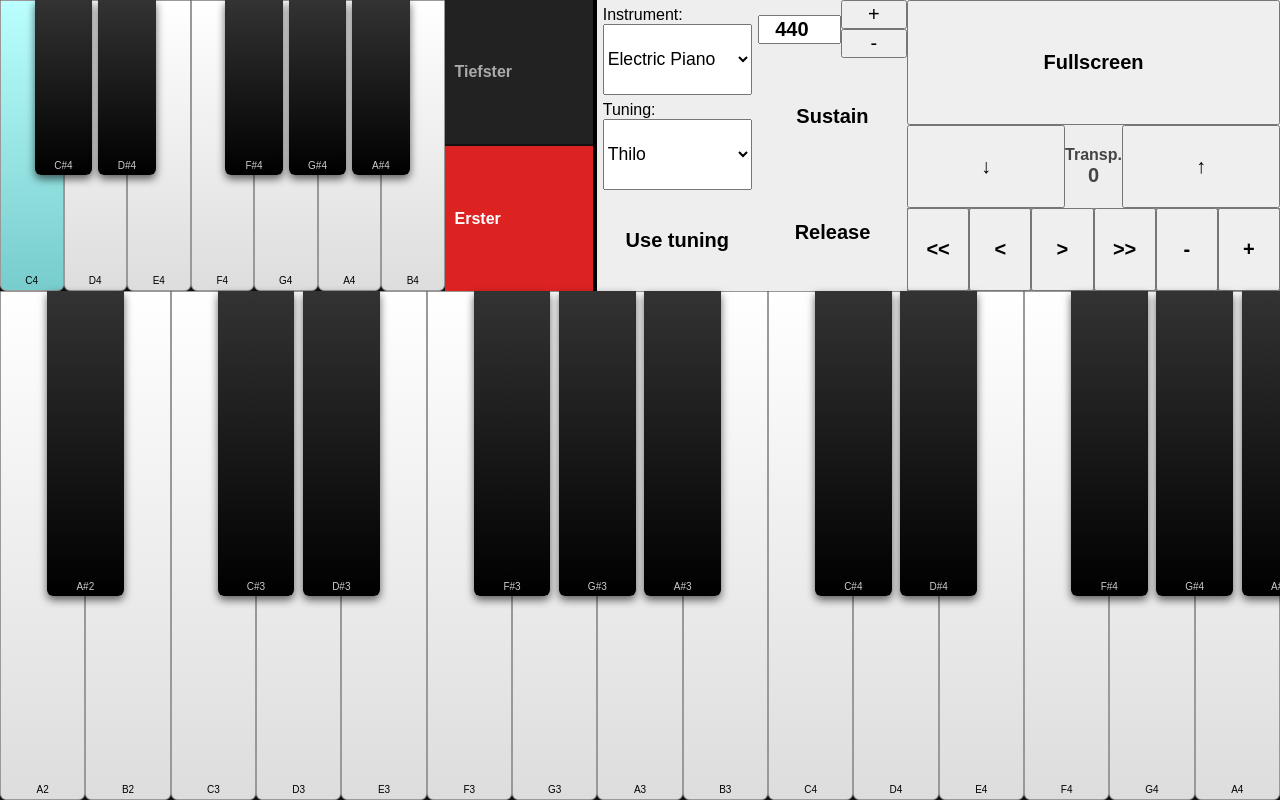
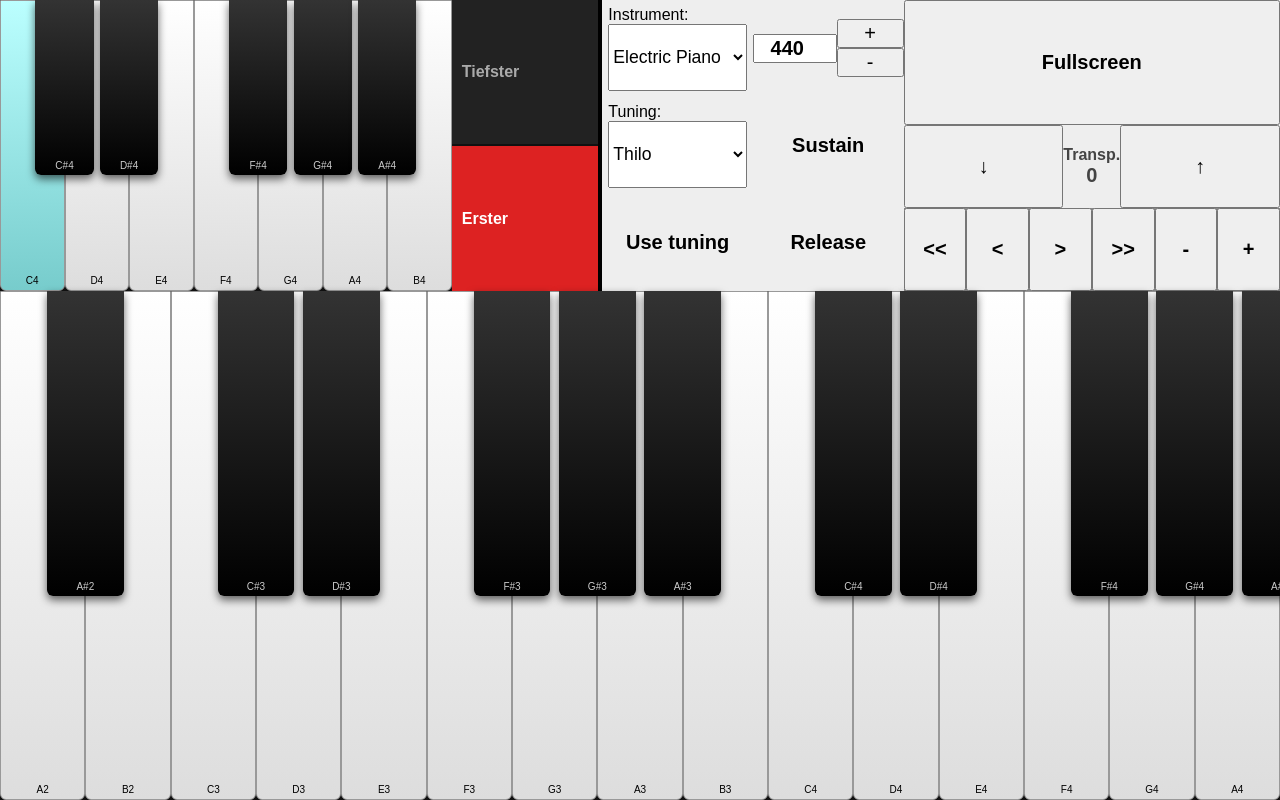
Before and after one commit to einThilo/reinklang, a website with bundled scripts: page index.html in a window 1280 px wide. Shown: the top 800 px of the page. Built offline with nearby package versions, Linux system fonts and the light colour scheme.

Commit message:
L0.1 Layout als CSS Grid mit zwölf benannten Bereichen in #app; Zwischenkästen und weight-Klassen entfallen
Co-Authored-By: Claude Fable 5.2 <noreply@anthropic.com>

```diff
--- a/css/style.css
+++ b/css/style.css
@@ -7,10 +7,49 @@ html, body {
   touch-action: none;
 }
 
+/* Raster: zwölf benannte Bereiche liegen direkt in #app.
+   Eine Layout-Variante ändert nur die drei grid-template-Angaben von #app.
+   Obere Leiste = 4/11 der Höhe, in fünf Zeilen geteilt, damit sich die mittleren
+   Spalten in Drittel (28 | 8+20 | 4+24) und die rechte in 3:2:2 (28+8 | 20+4 | 24) teilen. */
+#app {
+  display: grid;
+  width: 100%;
+  height: 100%;
+  background: #eee;
+  grid-template-columns: minmax(0, 6fr) minmax(0, 2fr) minmax(0, 2fr) minmax(0, 2fr) minmax(0, 5fr);
+  grid-template-rows:
+    minmax(0, 28fr) minmax(0, 8fr) minmax(0, 20fr) minmax(0, 4fr) minmax(0, 24fr)
+    minmax(0, 147fr);
+  grid-template-areas:
+    "rootkeys autoroot instrument pitch    fullscreen"
+    "rootkeys autoroot tuning     sustain  fullscreen"
+    "rootkeys autoroot tuning     sustain  transpose"
+    "rootkeys autoroot use        release  transpose"
+    "rootkeys autoroot use        release  range"
+    "keyboard keyboard keyboard   keyboard keyboard";
+}
+
+#app > * {
+  min-width: 0;
+  min-height: 0;
+}
+
+#harmony-keyboard  { grid-area: rootkeys; }
+#harmony-auto      { grid-area: autoroot; }
+#instrument        { grid-area: instrument; }
+#tuning            { grid-area: tuning; }
+#tuning-use-button { grid-area: use; }
+#pitch             { grid-area: pitch; }
+#btn-sustain       { grid-area: sustain; }
+#btn-release       { grid-area: release; }
+#fullscreen-toggle { grid-area: fullscreen; }
+#transpose         { grid-area: transpose; }
+#keyboard-tools    { grid-area: range; }
+#keyboard          { grid-area: keyboard; }
+
 #harmony-keyboard {
   background: #eee;
   position: relative;
-  min-width: 0;
 }
 
 #harmony-auto {
@@ -19,8 +58,6 @@ html, body {
   flex-direction: column;
   border-right: 4px solid #000;
   box-sizing: border-box;
-  min-width: 0;
-  min-height: 0;
 }
 
 .auto-btn {
@@ -54,40 +91,15 @@ html, body {
   color: #fff;
 }
 
-/* Layout containers and base blocks */
-#sound, #edit, .transpose-group, #keyboard-tools, .row, .column {
+/* Base blocks */
+.sound-control-group, .tone-input-group, .transpose-group, #keyboard-tools {
   display: flex;
-  min-width: 0;
-  min-height: 0;
-}
-
-#sound, #edit, .transpose-group, #keyboard-tools {
   background: #eee;
   box-sizing: border-box;
 }
 
-#sound {
-  flex-direction: column;
-  padding: 6px;
-  gap: 6px;
-}
-
-#pitch-sustain-release {
-  display: flex;
-  flex-direction: column;
-  background: #eee;
-  box-sizing: border-box;
-  min-height: 0;
-  min-width: 0;
-}
-
 .tone-input-group {
-  flex: 0 1 auto;
-  display: flex;
   align-items: center;
-  min-width: 0;
-  min-height: 0;
-  height: auto;
 }
 
 /* Container for vertical button stack */
@@ -112,16 +124,12 @@ html, body {
 
 /* Sound panel layout distribution */
 .sound-control-group {
-  flex: 1 1 0%;
-  min-height: 0;
-  display: flex;
   flex-direction: column;
   justify-content: center;
+  padding: 6px;
 }
 
 .tuning-use-button {
-  flex: 1 1 0%;
-  min-height: 0;
   color: #000;
 }
 
@@ -179,7 +187,7 @@ html, body {
 /* Interactive UI elements and typography */
 .sustain-release-half,
 .tuning-use-button,
-#edit button,
+#fullscreen-toggle,
 .tone-btn,
 #keyboard-tools button,
 .tone-input-group input,
@@ -202,12 +210,6 @@ html, body {
   transition: background 0.15s;
 }
 
-.sustain-release-half {
-  width: 100%;
-  box-sizing: border-box;
-  flex: 1 1 auto;
-}
-
 .tuning-use-button.selected,
 .sustain-release-half.selected {
   background: #d22;
@@ -221,21 +223,17 @@ button {
 }
 
 /* Sidebar and tool panels alignment */
-#edit, .transpose-group {
-  justify-content: center;
-  align-items: center;
-}
-
-#edit button {
+#fullscreen-toggle {
   width: 100%;
   height: 100%;
+  box-sizing: border-box;
   cursor: pointer;
 }
 
 .transpose-group {
   flex-direction: row;
-  width: 100%;
-  height: 100%;
+  justify-content: center;
+  align-items: center;
 }
 
 #keyboard-tools {
@@ -298,18 +296,6 @@ button {
 .key.active.white { background: linear-gradient(to bottom, #bff 0%, #7cc 100%); }
 .key.active.black { background: linear-gradient(to bottom, #6aa 0%, #355 100%); }
 
-/* Layout grid flex modifiers */
-.row { flex-direction: row; width: 100%; height: 100%; }
-.column { flex-direction: column; width: 100%; height: 100%; }
-
-.weight-1 { flex: 1 1 0; }
-.weight-2 { flex: 2 1 0; }
-.weight-3 { flex: 3 1 0; }
-.weight-4 { flex: 4 1 0; }
-.weight-5 { flex: 5 1 0; }
-.weight-7 { flex: 7 1 0; }
-.weight-8 { flex: 8 1 0; }
-
 @media screen and (-webkit-min-device-pixel-ratio: 0) {
   .tone-input-group input:focus {
     font-size: 16px !important;
--- a/index.html
+++ b/index.html
@@ -9,30 +9,26 @@
 </head>
 <body>
 
-<div class="column">
-  <div class="row weight-4">
-    <div class="row weight-8">
-      <div id="harmony-keyboard" class="weight-3"></div>
-      <div id="harmony-auto" class="weight-1">
+<div id="app">
+  <div id="harmony-keyboard"></div>
+  <div id="harmony-auto">
     <div class="auto-btn" data-mode="lowest">Tiefster</div>
     <div class="auto-btn" data-mode="first">Erster</div>
   </div>
-    </div>
-    <div id="sound" class="weight-2">
-      <div class="sound-control-group">
+
+  <div id="instrument" class="sound-control-group">
     <label for="instrument-select">Instrument:</label>
     <select id="instrument-select">
     </select>
   </div>
-      <div class="sound-control-group">
+  <div id="tuning" class="sound-control-group">
     <label for="tuning-select">Tuning:</label>
     <select id="tuning-select">
     </select>
   </div>
   <div id="tuning-use-button" class="tuning-use-button">Use tuning</div>
-    </div>
-    <div id="pitch-sustain-release" class="weight-2">
-      <div class="tone-input-group">
+
+  <div id="pitch" class="tone-input-group">
     <input type="number" id="tone-input">
     <div class="step-control">
       <button id="btn-pitch-up">+</button>
@@ -41,13 +37,10 @@
   </div>
   <div class="sustain-release-half" id="btn-sustain">Sustain</div>
   <div class="sustain-release-half" id="btn-release">Release</div>
-    </div>
-    <div class="column weight-5">
-      <div id="edit" class="weight-3">
+
   <button id="fullscreen-toggle" type="button">Fullscreen</button>
-      </div>
 
-      <div class="transpose-group weight-2">
+  <div id="transpose" class="transpose-group">
     <button id="btn-trans-down" class="tone-btn">↓</button>
     <div class="transpose-label">
       <span>Transp.</span>
@@ -56,7 +49,7 @@
     <button id="btn-trans-up" class="tone-btn">↑</button>
   </div>
 
-      <div id="keyboard-tools" class="weight-2">
+  <div id="keyboard-tools">
     <button type="button" data-action="octDown">&lt;&lt;</button>
     <button type="button" data-action="semiDown">&lt;</button>
     <button type="button" data-action="semiUp">&gt;</button>
@@ -64,10 +57,8 @@
     <button type="button" data-action="decKeys">-</button>
     <button type="button" data-action="incKeys">+</button>
   </div>
-    </div>
-  </div>
 
-  <div id="keyboard" class="weight-7"></div>
+  <div id="keyboard"></div>
 </div>
 
 <script type="module" src="js/main.js"></script>
--- a/js/main.js
+++ b/js/main.js
@@ -341,7 +341,7 @@ function setupTranspose(mainKeyboard, harmonyKeyboard, updateRootHighlight) {
 
 // Fullscreen-Button.
 function setupFullscreen() {
-  const appRoot = document.querySelector(".column");
+  const appRoot = document.getElementById("app");
   const fullscreenButton = document.getElementById("fullscreen-toggle");
 
   function updateFullscreenButton() {
```
Lines whose indentation alone changed are shown as unchanged.
